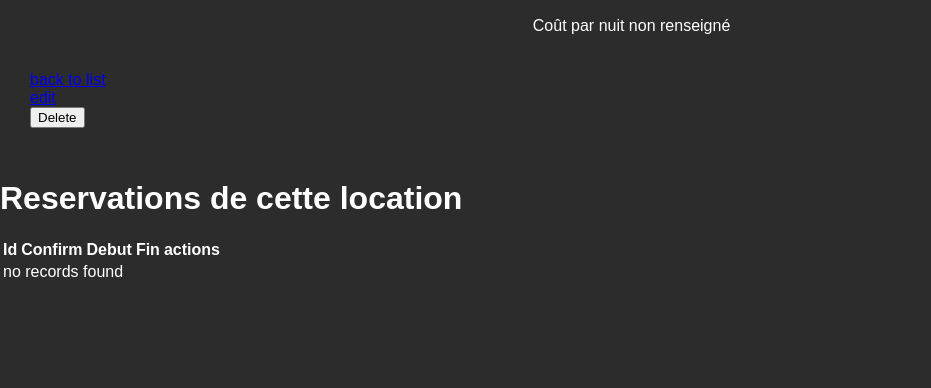
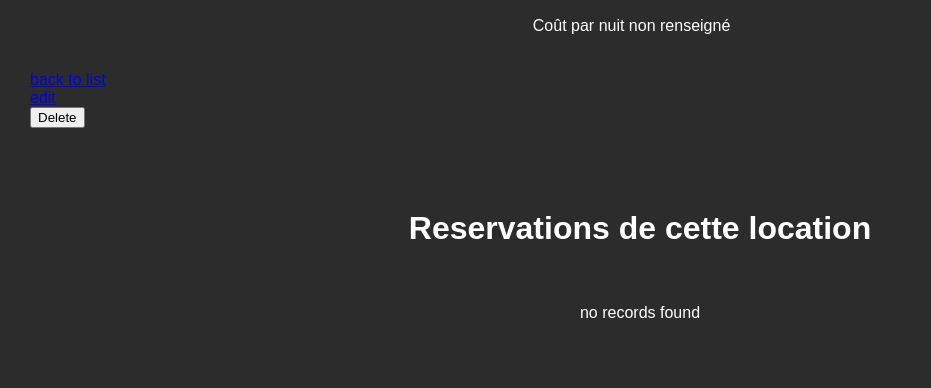
Before and after one commit to John-Rep/AstroLogement, a Symfony app: template AstroLogement/templates/location/show_proprietaire.html.twig in a window 1280 px wide. Shown: the part 427-815 px from the top of the page, without its empty margins (0-931 px from the left). Before the commit the page ends 704 px from the top, so only its background shows below. Run offline with Twig, Linux system fonts and the light colour scheme; the template is opened without the code that fills it, so the values that code supplies are empty; some libraries are stand-ins or nearby versions; some web fonts are replaced.

Commit message:
style : Location Liste de réservations

```diff
--- a/AstroLogement/templates/location/show_proprietaire.html.twig
+++ b/AstroLogement/templates/location/show_proprietaire.html.twig
@@ -22,36 +22,21 @@
 
 </div>
 
-<h1>Reservations de cette location</h1>
-
-    <table class="table">
-        <thead>
-            <tr>
-                <th>Id</th>
-                <th>Confirm</th>
-                <th>Debut</th>
-                <th>Fin</th>
-                <th>actions</th>
-            </tr>
-        </thead>
-        <tbody>
+<div class="location-container">
+    <h1 class="location-title">Reservations de cette location</h1>
+        <div class="location-box">
         {% for reservation in location.reservations %}
-            <tr>
-                <td>{{ reservation.id }}</td>
-                <td>{{ reservation.confirm ? 'Yes' : 'No' }}</td>
-                <td>{{ reservation.debut ? reservation.debut|date('Y-m-d') : '' }}</td>
-                <td>{{ reservation.fin ? reservation.fin|date('Y-m-d') : '' }}</td>
-                <td>
-                    {{ reservation.confirm ? '' : "{{ include('reservation/_accept_form.html.twig') }}" }}
-                    {{ include('reservation/_delete_form.html.twig') }}
-                </td>
-            </tr>
+            <p>Réservation de {{ reservation.user.prenom }} {{ reservation.user.nom }}</p>
+            <p>Confirmée : {{ reservation.confirm ? 'Oui' : 'Non' }}</p>
+            <p>Date de début : {{ reservation.debut ? reservation.debut|date('Y-m-d') : '' }}
+                Date de fin : {{ reservation.fin ? reservation.fin|date('Y-m-d') : '' }}</p>
+            <p>
+                {{ reservation.confirm ? '' : include('reservation/_accept_form.html.twig') }}
+                {{ include('reservation/_delete_form.html.twig') }}
+            </p>
         {% else %}
-            <tr>
-                <td colspan="5">no records found</td>
-            </tr>
+            <p>no records found</p>
         {% endfor %}
-        </tbody>
-    </table>
-
+    </div>
+</div>
 {% endblock %}
```
